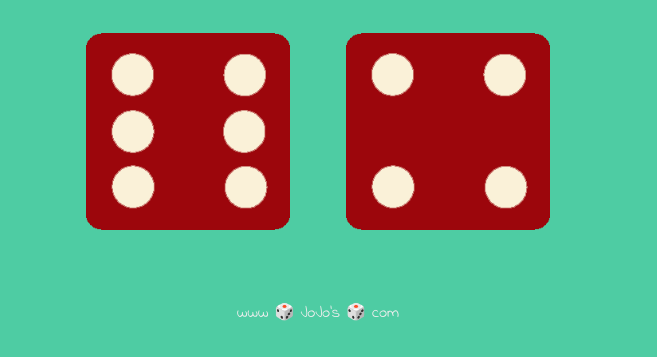
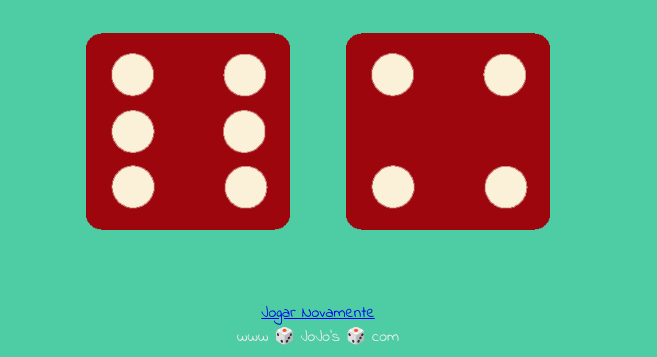
Before and after one commit to JoaoGomes5/JogoDoDado-JS, a plain HTML site: page index.html in a window 1280 px wide. Shown: the part 462-819 px from the top of the page, without its empty margins (322-979 px from the left). Drawn offline with Linux system fonts and the light colour scheme.

Commit message:
Fiz o Jogo rapido por isso so tem um commit

```diff
--- a/dicee.html
+++ b/index.html
@@ -28,6 +28,7 @@
   </body>
 
   <footer>
+    <a class="align-center"href="index.html">Jogar Novamente</a><br>
     www 🎲 JoJo's 🎲 com
   </footer>
 </html>
```
Also changed, not shown: styles.css (line endings or trailing spaces).
